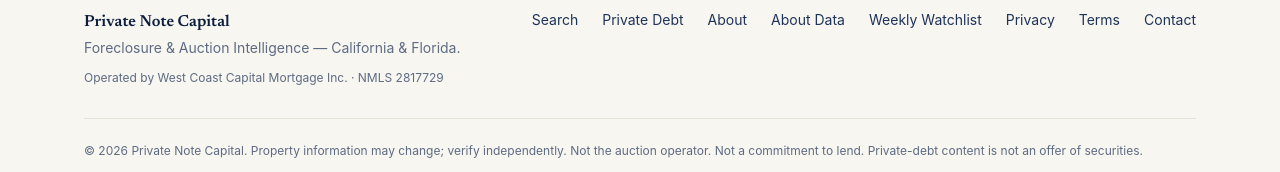
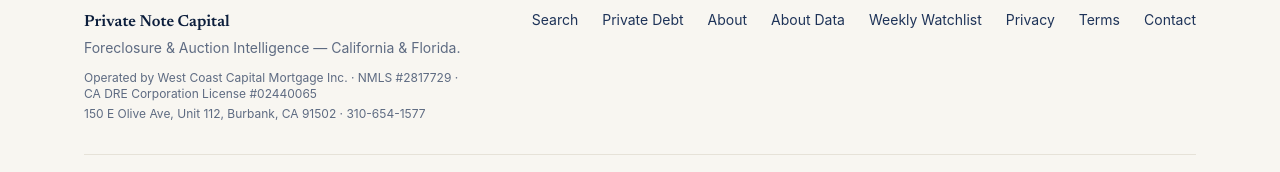
Before and after one commit to westccmortgage/PrivateNoteCapital, a Next.js app: page /watchlist in a window 1280 px wide. Shown: the part 1045-1217 px from the top of the page. Built offline with nearby package versions, Linux system fonts and the light colour scheme; no server answers.

Commit message:
Add full company licensing and contact disclosure to Private Note Capital footer

```diff
--- a/components/site/SiteFooter.tsx
+++ b/components/site/SiteFooter.tsx
@@ -24,7 +24,10 @@
             <p className="font-serif text-base font-semibold text-navy">{SITE.name}</p>
             <p className="mt-1 text-sm text-navy-muted">{SITE.tagline} — California &amp; Florida.</p>
             <p className="mt-3 text-xs text-navy-muted">
-              Operated by {COMPANY.legalName} · NMLS {COMPANY.nmls}
+              Operated by {COMPANY.legalName} · NMLS #{COMPANY.nmls} · CA DRE Corporation License #{COMPANY.dreCorporationLicense}
+            </p>
+            <p className="mt-1 text-xs text-navy-muted">
+              {COMPANY.mailingAddress} · {COMPANY.phoneOffice}
             </p>
           </div>
 
```
